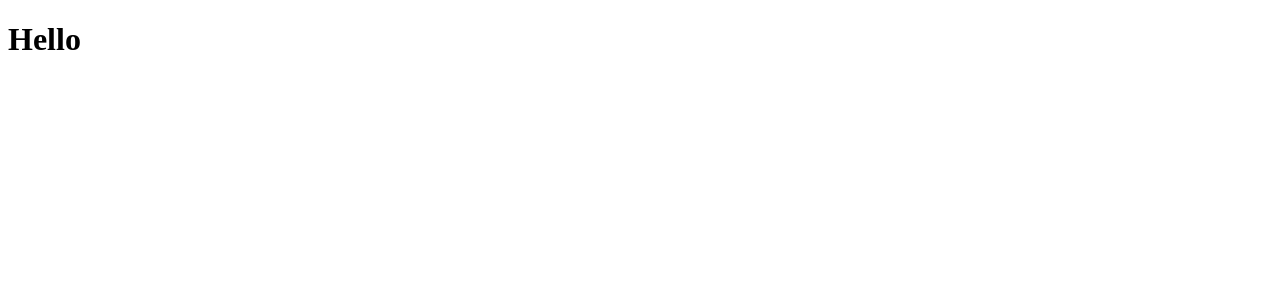
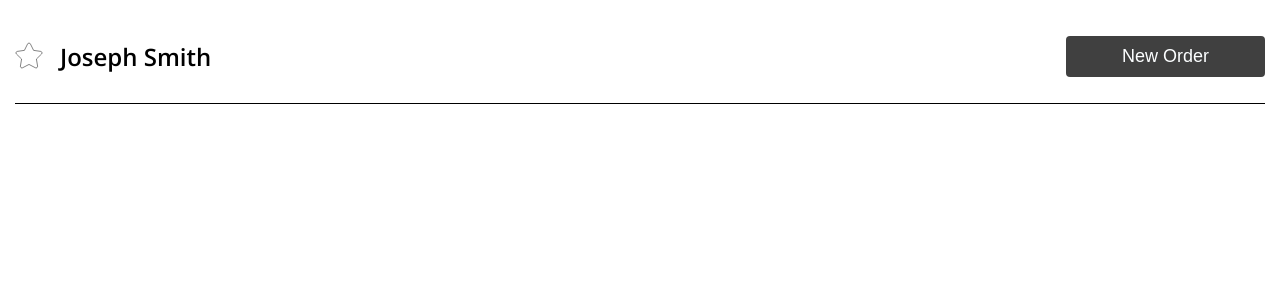
Before and after one commit to Sam44323/Verasoft-React-Test, a React (Create React App) app: page / in a window 1280 px wide. Shown: the top 300 px of the page. Built offline with nearby package versions, Linux system fonts and the light colour scheme.

Commit message:
Header component completed

```diff
--- a/src/App.tsx
+++ b/src/App.tsx
@@ -1,11 +1,13 @@
 import React from "react";
 import "./App.css";
 
+import Header from "./components/Header/Header";
+
 function App() {
   return (
-    <div>
-      <h1>Hello</h1>
-    </div>
+    <>
+      <Header />
+    </>
   );
 }
 
--- a/src/components/Header/Header.module.css
+++ b/src/components/Header/Header.module.css
@@ -0,0 +1,27 @@
+.headerContainer {
+  display: flex;
+  justify-content: space-between;
+  border-bottom: 1px solid black;
+  padding: 20px 0 26px 0;
+  align-items: center;
+}
+
+.nameSection > h1 {
+  display: inline-block;
+  font-weight: 600;
+  padding-left: 17px;
+  margin: 0px;
+  font-family: "Open Sans";
+  font-size: 24px;
+}
+
+.headerContainer > button {
+  font-family: Arial, Helvetica, sans-serif;
+  padding: 10px 56px;
+  font-size: 18px;
+  outline: none;
+  border: none;
+  background-color: #404040;
+  border-radius: 4px;
+  color: #fcfeff;
+}
--- a/src/components/Header/Header.tsx
+++ b/src/components/Header/Header.tsx
@@ -1,9 +1,23 @@
 import React from "react";
+import { FontAwesomeIcon } from "@fortawesome/react-fontawesome";
+import { faStar } from "@fortawesome/free-solid-svg-icons";
 
 import styles from "./Header.module.css";
 
 const Header: React.FC = () => {
-  return <h1>Header</h1>;
+  return (
+    <div className={styles.headerContainer}>
+      <div className={styles.nameSection}>
+        <FontAwesomeIcon
+          icon={faStar}
+          style={{ width: "28px", height: "25px" }}
+          color="white"
+        />
+        <h1>Joseph Smith</h1>
+      </div>
+      <button>New Order</button>
+    </div>
+  );
 };
 
 export default Header;
--- a/src/components/ProfileNav/ProfilePic/ProfilePic.tsx
+++ b/src/components/ProfileNav/ProfilePic/ProfilePic.tsx
@@ -1,4 +1,6 @@
 import React from "react";
+import { FontAwesomeIcon } from "@fortawesome/react-fontawesome";
+import { faUser } from "@fortawesome/free-solid-svg-icons";
 
 import styles from "./ProfilePic.module.css";
 
--- a/src/index.css
+++ b/src/index.css
@@ -1,3 +1,14 @@
+@import url("https://fonts.googleapis.com/css2?family=Open+Sans:wght@600&display=swap");
 * {
   box-sizing: border-box;
+  margin: 0px;
 }
+
+body {
+  padding: 16px 15px 0 15px;
+}
+
+.fa-star {
+  stroke: black;
+  stroke-width: 10;
+}
```
Also changed, not shown: src/UI-Components/Buttons/Button.tsx (deleted, +0 -9 lines), src/UI-Components/PillButtons/PillButton.tsx (deleted, +0 -9 lines), src/components/ProfileNav/ProfileNav.tsx (added, +21 -0 lines), src/UI-Components/Buttons/Button.module.css (deleted), src/UI-Components/PillButtons/PillButton.module.css (deleted), src/components/ProfileNav/ProfileNav.module.css (added).
